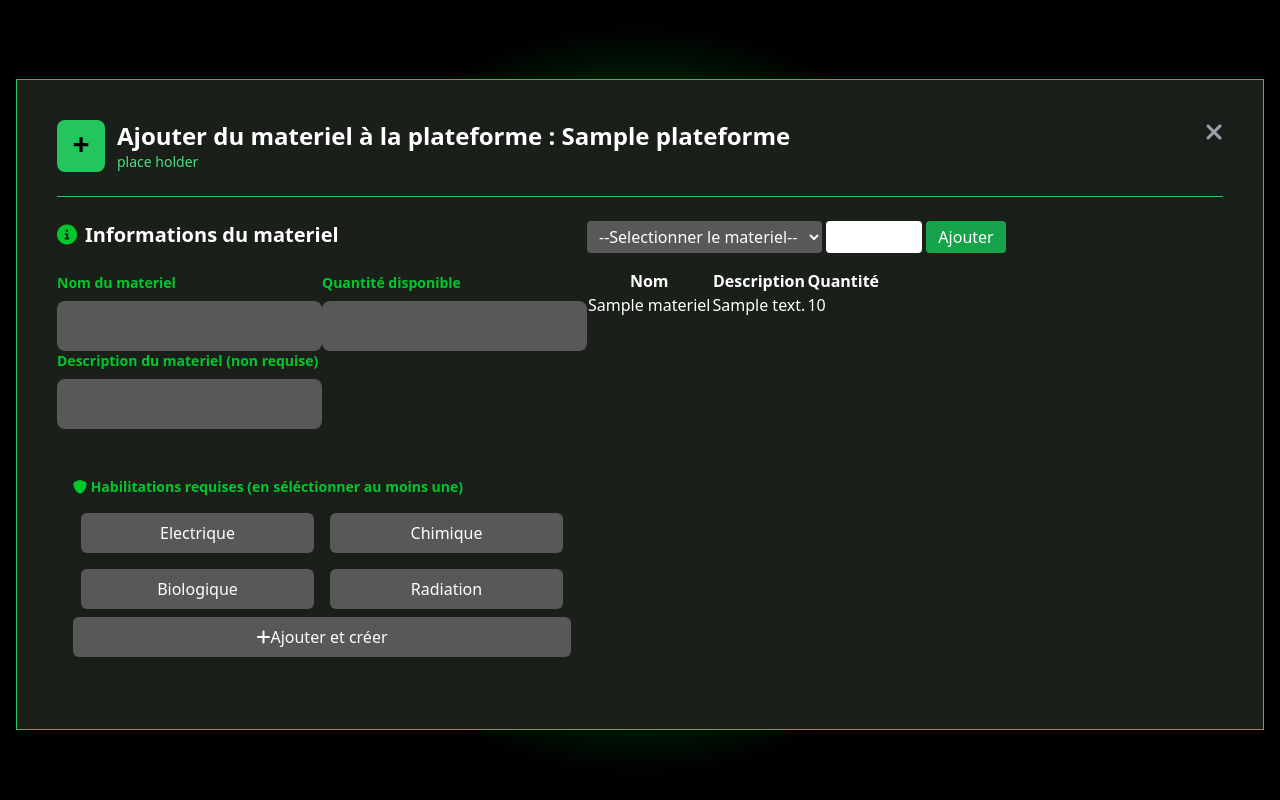
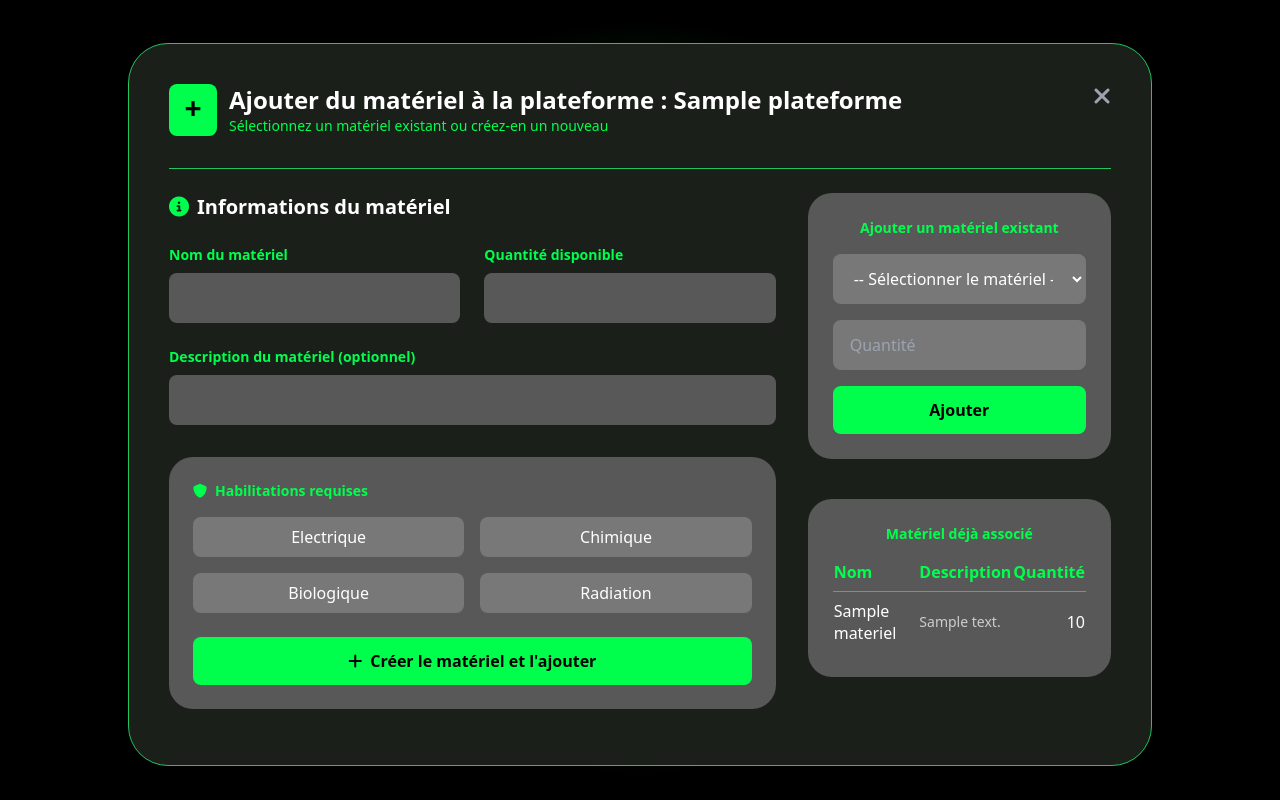
Before and after one commit to fushizaki/adn_research_app, a Flask app: page /add_materiel/1/ in a window 1280 px wide. Shown: the part 74-874 px from the top of the page. Run offline with Flask 3, Linux system fonts and the light colour scheme; tables that the repository leaves empty hold one stand-in row (values such as "Sample post"); style sheets or scripts are compiled from the project's sources; parts of the project's set-up code (start-up, migrations or seed data) failed here and were passed over.

Commit message:
style template ajout materiel

```diff
--- a/appJurassique/templates/add_materiel.html
+++ b/appJurassique/templates/add_materiel.html
@@ -2,21 +2,17 @@
 
 {% block main %}
 
-
-<div
-    class="h-full w-full bg-[radial-gradient(circle_at_center,theme(colors.green-ext-radial)_0%,theme(colors.green-center-radial)_20%,theme(colors.black)_50%)] flex items-center justify-center">
-
-    <div class="rounded-4xl bg-gray-div shadow-md p-10 mt-2 border border-green-500 w-full mx-4 ">
-        <div class="flex gap-3 mb-4">
-            <div class="bg-green-500 rounded-lg p-2">
-                <div class="bg-green-500 rounded-lg p-2 h-8 w-8 flex items-center justify-center">
+    <div class="h-full w-full bg-[radial-gradient(circle_at_center,theme(colors.green-ext-radial)_0%,theme(colors.green-center-radial)_20%,theme(colors.black)_50%)] flex items-center justify-center min-h-screen drop-shadow-button overflow-y-auto">
+        <div class="rounded-[40px] bg-gray-div shadow-md p-10 mt-2 border border-green-500 w-full max-w-5xl mx-4">
+            <div class="flex gap-3 mb-8">
+                <div class="bg-green-button rounded-lg p-2">
+                    <div class="rounded-lg p-2 h-8 w-8 flex items-center justify-center">
                         <p class="text-3xl font-bold">+</p>
                     </div>
                 </div>
                 <div>
-                <h1 class="text-2xl font-bold text-white">Ajouter du materiel à la plateforme : {{ plateforme.nom }}
-                </h1>
-                <p class="text-green-400 text-sm">place holder</p>
+                    <h1 class="text-2xl font-bold text-white">Ajouter du matériel à la plateforme : {{ plateforme.nom }}</h1>
+                    <p class="text-green-button text-sm">Sélectionnez un matériel existant ou créez-en un nouveau</p>
                 </div>
                 <a href="{{ url_for('index') }}" class="ml-auto text-gray-400 hover:text-white text-2xl">
                     <i class="fas fa-times"></i>
@@ -24,129 +20,95 @@
             </div>
 
             <hr class="border-t border-green-500 my-6">
-        <div class="flex">
-            <form role="form" method="POST"
-                action="{{ url_for('add_materiel', idPlateforme=plateforme.idPlateforme) }}">
-                <!--if current_user.is_authenticated
-                    endif -->
+
+            <div class="flex flex-col lg:flex-row gap-8">
+                <form method="POST" action="{{ url_for('add_materiel', idPlateforme=plateforme.idPlateforme) }}" class="lg:w-2/3">
                     {{ form_materiel.hidden_tag() }}
-                <div class="max-w-3xl">
-                    <div class="">
-
                     <div class="mb-8">
                         <div class="flex items-center gap-2 mb-6">
-                                <i class="fas fa-info-circle text-green-text text-xl"></i>
-                                <h2 class="text-xl font-bold text-white">Informations du materiel</h2>
+                            <i class="fas fa-info-circle text-green-button text-xl"></i>
+                            <h2 class="text-xl font-bold text-white">Informations du matériel</h2>
                         </div>
-                            <div class="flex">
+                        <div class="grid grid-cols-1 md:grid-cols-2 gap-6">
                             <div>
-                                    <label class="block text-green-text text-sm font-semibold mb-2"
-                                        for="nom_materiel">Nom
-                                        du materiel</label>
-                                    {{ form_materiel.nom_materiel(class_="text-white rounded-lg border
-                                    border-transparent
-                                    bg-gray-textfield px-4 py-3 text-gray-900 focus:border-green-button-menu
-                                    focus:outline-none
-                                    focus:ring-2 focus:ring-green-button-menu"
-                                    ) }}
+                                <p class="block text-green-button text-sm font-semibold mb-2">Nom du matériel</p>
+                                {{ form_materiel.nom_materiel(class_="w-full text-white rounded-lg border border-transparent bg-gray-textfield px-4 py-3 focus:border-green-button-menu focus:outline-none focus:ring-2 focus:ring-green-button-menu") }}
                             </div>
-
                             <div>
-                                    <label class="block text-green-text text-sm font-semibold mb-2"
-                                        for="quantite_mat">Quantité disponible</label>
-                                    {{ form_materiel.quantite_mat(class_="text-white rounded-lg border
-                                    border-transparent bg-gray-textfield px-4 py-3 text-gray-900
-                                    focus:border-green-button-menu
-                                    focus:outline-none focus:ring-2 focus:ring-green-button-menu") }}
+                                <p class="block text-green-button text-sm font-semibold mb-2">Quantité disponible</p>
+                                {{ form_materiel.quantite_mat(class_="w-full text-white rounded-lg border border-transparent bg-gray-textfield px-4 py-3 focus:border-green-button-menu focus:outline-none focus:ring-2 focus:ring-green-button-menu") }}
                             </div>
                         </div>
-                            <div>
-                                <label class="block text-green-text text-sm font-semibold mb-2"
-                                    for="description_mat">Description du materiel (non requise)</label>
-                                {{ form_materiel.description_mat(class_="text-white rounded-lg border
-                                border-transparent
-                                bg-gray-textfield px-4 py-3 text-gray-900 focus:border-green-button-menu
-                                focus:outline-none
-                                focus:ring-2 focus:ring-green-button-menu") }}
-
-
+                        <div class="mt-6">
+                            <p class="block text-green-button text-sm font-semibold mb-2">Description du matériel (optionnel)</p>
+                            {{ form_materiel.description_mat(class_="w-full text-white rounded-lg border border-transparent bg-gray-textfield px-4 py-3 focus:border-green-button-menu focus:outline-none focus:ring-2 focus:ring-green-button-menu") }}
                         </div>
                     </div>
-                        <div class="p-4">
-                            <h2 class="block text-green-text text-sm font-semibold mb-2"> <i
-                                    class="fa-solid fa-shield text-green-text"></i> Habilitations
-                                requises (en séléctionner au moins une)</h2>
-                            {% if form_materiel.habilitations.errors %}
-                            <div
-                                class="mb-2 rounded-md bg-red-500/20 p-2 text-center text-sm text-red-400 border border-red-500">
-                                {% for error in form_materiel.habilitations.errors %}
-                                <i class="fa-solid fa-circle-exclamation mr-1"></i> {{ error }}
-                                {% endfor %}
-                            </div>
-                            {% endif %}
-                            <div class="grid grid-cols-2 gap-4 p-2">
-
+                    <div class="rounded-[24px] bg-gray-textfield px-6 py-6">
+                        <h3 class="block text-green-button text-sm font-semibold mb-4"><i class="fa-solid fa-shield mr-2"></i>Habilitations requises</h3>
+                        <div class="grid grid-cols-2 gap-4">
                             {% for subfield in form_materiel.habilitations %}
                                 <div>
                                     {{ subfield(class_="peer hidden") }}
-
-                                    <label for="{{ subfield.id }}"
-                                        class="block w-full cursor-pointer select-none rounded-md bg-gray-textfield py-2 px-4 text-center font-medium text-white transition-colors duration-300 hover:bg-gray-button-hover peer-checked:bg-gray-textfield-dark peer-checked:text-black peer-checked:ring-2 peer-checked:ring-green-button">
+                                    <label for="{{ subfield.id }}" class="block w-full cursor-pointer select-none rounded-lg bg-gray-textfield-dark py-2 px-4 text-center font-medium text-white transition-colors duration-300 hover:bg-gray-button-hover peer-checked:bg-green-button peer-checked:text-black">
                                         {{ subfield.label.text }}
                                     </label>
                                 </div>
                             {% endfor %}
-
                         </div>
-                            <div class="">
-                                <button type="submit"
-                                    class="w-full bg-gray-textfield text-white font-medium py-2 px-4 rounded-md hover:bg-gray-button-hover transition-colors duration-300">
-                                    <p class="text-white"><i class="fa-solid fa-plus"></i>Ajouter et créer</p>
+                        <div class="mt-6">
+                            <button type="submit" class="w-full bg-green-button text-black font-bold py-3 px-4 rounded-lg hover:bg-green-600 transition">
+                                <i class="fa-solid fa-plus mr-2"></i>Créer le matériel et l'ajouter
                             </button>
                         </div>
                     </div>
+                </form>
 
-                    </div>
-            </form>
-        </div>
-        <div>
-            <div>
-                <form class="ajout_mat_form" method="POST"
-                    action="{{ url_for('add_materiel', idPlateforme=plateforme.idPlateforme) }}">
-                    <select name="mat_id" id="mat_select" class="text-white bg-gray-textfield rounded px-2 py-1"
-                        required>
-                    <option value="">--Selectionner le materiel--</option>
+                <div class="lg:w-1/3 flex flex-col items-center gap-6">
+                    <form class="w-full max-w-sm mx-auto bg-gray-textfield rounded-[24px] border border-transparent px-6 py-6 flex flex-col items-center gap-4" method="POST" action="{{ url_for('add_materiel', idPlateforme=plateforme.idPlateforme) }}">
+                        <p class="text-green-button text-sm font-semibold">Ajouter un matériel existant</p>
+                        <select name="mat_id" id="mat_select" class="w-full text-white rounded-lg border border-transparent bg-gray-textfield-dark px-4 py-3 focus:border-green-button-menu focus:outline-none focus:ring-2 focus:ring-green-button-menu" required>
+                            <option value="">-- Sélectionner le matériel --</option>
                             {% for materiel in materiel_dispo %}
                                 <option value="{{ materiel.idMateriel }}">{{ materiel.nom }}</option>
                             {% endfor %}
                         </select>
-                    <input type="number" min="1" name="mat_qte" class="text-black rounded px-2 py-1 w-24" required>
-                    <button type="submit" class="btn-submit bg-green-600 text-white px-3 py-1 rounded">Ajouter</button>
+                        <input type="number" min="1" name="mat_qte" class="w-full text-white rounded-lg border border-transparent bg-gray-textfield-dark px-4 py-3 focus:border-green-button-menu focus:outline-none focus:ring-2 focus:ring-green-button-menu" placeholder="Quantité" required>
+                        <button type="submit" class="btn-submit w-full bg-green-button text-black font-bold py-3 px-4 rounded-lg hover:bg-green-600 transition">
+                            Ajouter
+                        </button>
                     </form>
-            </div>
-            <div>
-                <table>
+
+                    <div class="w-full max-w-sm mx-auto bg-gray-textfield rounded-[24px] border border-transparent px-6 py-6">
+                        <p class="text-green-button text-sm font-semibold mb-4 text-center">Matériel déjà associé</p>
+                        <div class="w-full flex justify-center">
+                            <table class="w-full text-left text-white border-collapse">
                                 <thead>
-                        <tr>
-                            <th class="text-white">Nom</th>
-                            <th class="text-white">Description</th>
-                            <th class="text-white">Quantité</th>
+                                    <tr class="border-b border-green-500 text-green-button">
+                                        <th class="pb-2">Nom</th>
+                                        <th class="pb-2">Description</th>
+                                        <th class="pb-2 text-right">Quantité</th>
                                     </tr>
                                 </thead>
                                 <tbody>
                                     {% for utilisation in materiel_plateforme %}
+                                        <tr class="border-b border-white/10 last:border-0">
+                                            <td class="py-2">{{ utilisation.materiel.nom }}</td>
+                                            <td class="py-2 text-sm text-white/70">{{ utilisation.materiel.description }}</td>
+                                            <td class="py-2 text-right">{{ utilisation.quantite }}</td>
+                                        </tr>
+                                    {% else %}
                                         <tr>
-                            <td class="text-white">{{ utilisation.materiel.nom }}</td>
-                            <td class="text-white">{{ utilisation.materiel.description }}</td>
-                            <td class="text-white">{{ utilisation.quantite }}</td>
+                                            <td colspan="3" class="py-4 text-center text-white/60">Aucun matériel associé pour le moment</td>
+                                        </tr>
                                     {% endfor %}
-                        </tr>
                                 </tbody>
                             </table>
                         </div>
                     </div>
                 </div>
-
+            </div>
+        </div>
     </div>
 
 {% endblock %}
```
Lines whose indentation alone changed are shown as unchanged.
